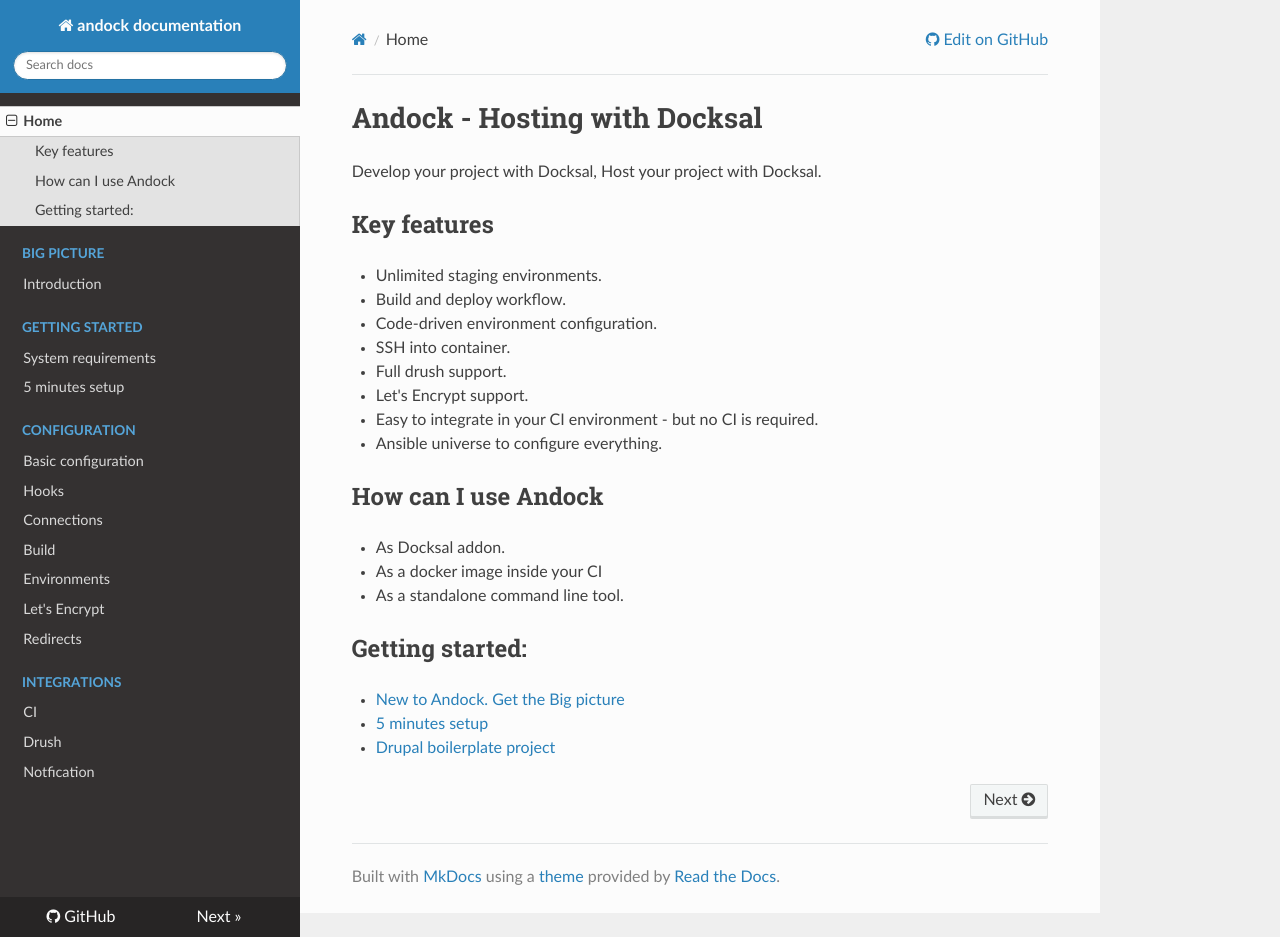
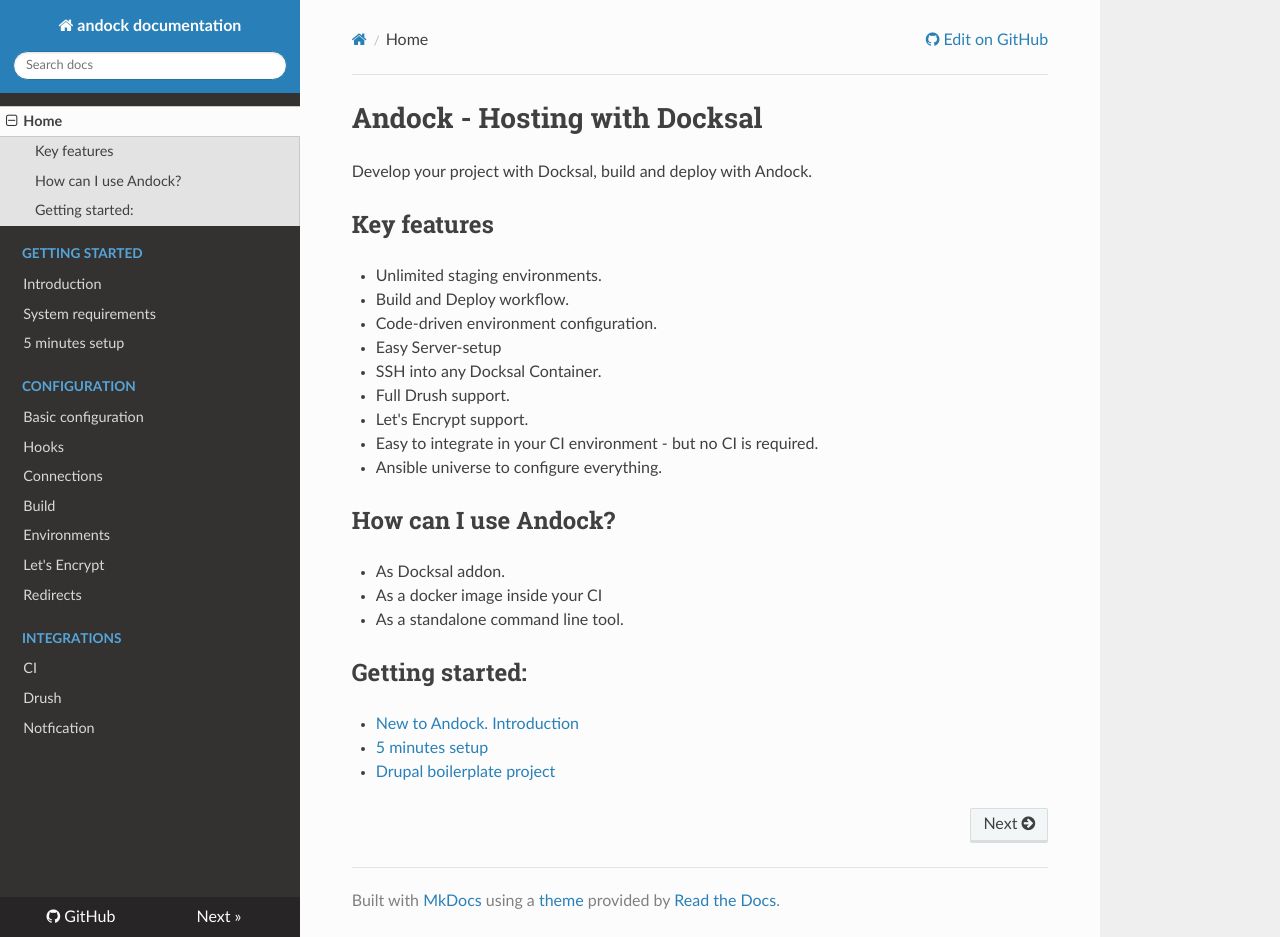
Before and after one commit to andock/andock, an MkDocs documentation site: the page built from docs/index.md, in a window 1280 px wide and 937 px high. Built offline with MkDocs 1.6.1, drawn with Linux system fonts in a browser that asks for light colours; nearby versions of some CDN libraries; old or Windows-style settings are respelled for this version of MkDocs.

Commit message:
Rename introduction text.

```diff
--- a/docs/index.md
+++ b/docs/index.md
@@ -1,23 +1,24 @@
 # Andock - Hosting with Docksal
 
-Develop your project with Docksal, Host your project with Docksal.
+Develop your project with Docksal, build and deploy with Andock.
 
 ## Key features
 * Unlimited staging environments.
-* Build and deploy workflow.
+* Build and Deploy workflow.
 * Code-driven environment configuration.
-* SSH into container.
-* Full drush support.
+* Easy Server-setup
+* SSH into any Docksal Container.
+* Full Drush support.
 * Let's Encrypt support.
 * Easy to integrate in your CI environment - but no CI is required.
 * Ansible universe to configure everything.
 
-## How can I use Andock
+## How can I use Andock?
 * As Docksal addon.
 * As a docker image inside your CI
 * As a standalone command line tool.
 
 ## Getting started:
-* [New to Andock. Get the Big picture](big-picture/introduction.md)
+* [New to Andock. Introduction](getting-started/introduction.md)
 * [5 minutes setup](getting-started/docksal.md)
 * [Drupal boilerplate project](https://github.com/andock/boilerplate-drupal8)
--- a/mkdocs.yml
+++ b/mkdocs.yml
@@ -6,9 +6,8 @@
   - markdown.extensions.admonition
 pages:
   - Home: index.md
-  - Big Picture:
-    - Introduction: big-picture/introduction.md
   - Getting started:
+    - Introduction: getting-started/introduction.md
     - System requirements: getting-started/system-requirements.md
     - 5 minutes setup: getting-started/docksal.md
   - Configuration:
```
Also changed, not shown: docs/getting-started/introduction.md (renamed from docs/big-picture/introduction.md, +4 -4 lines).
